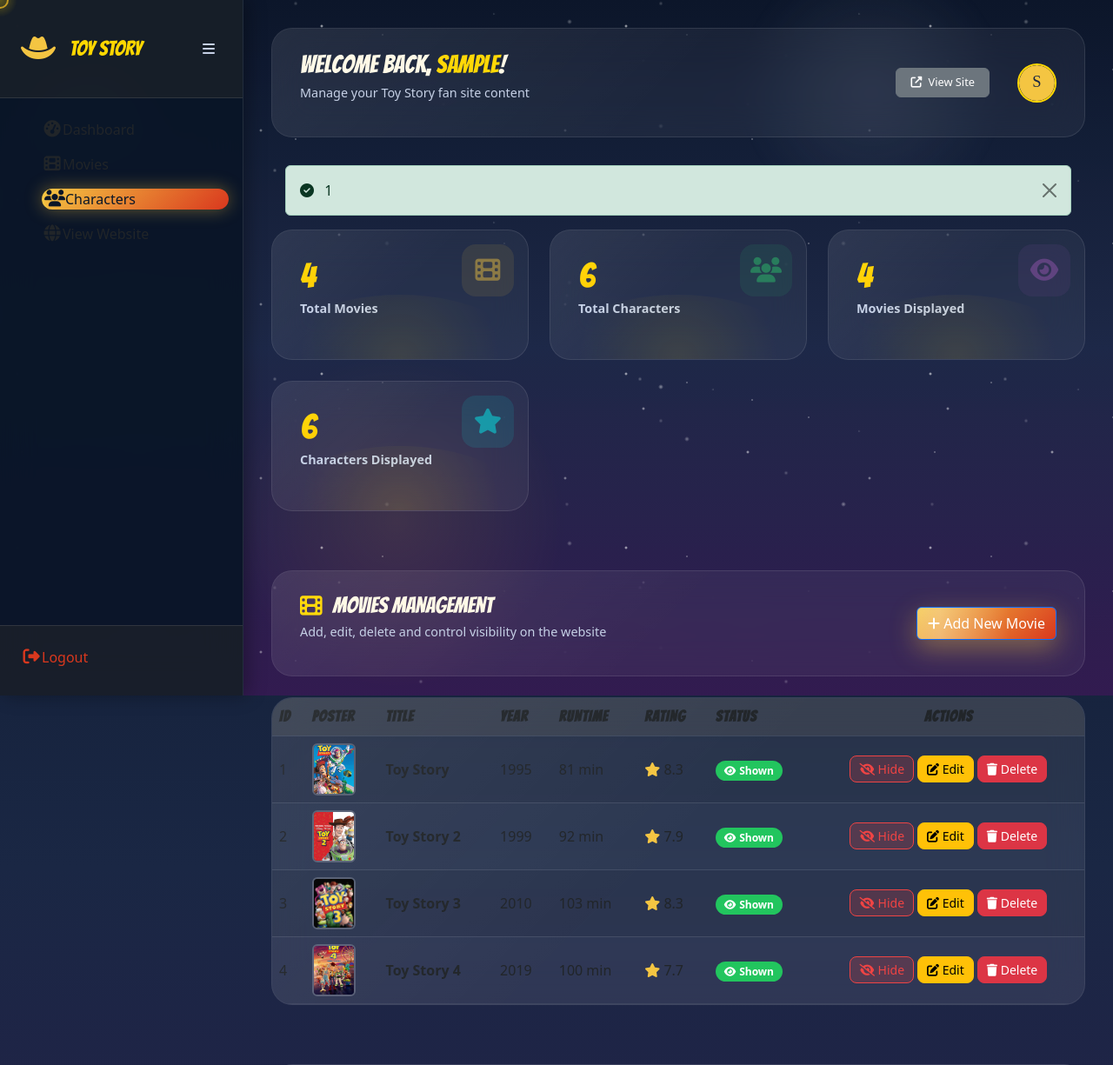
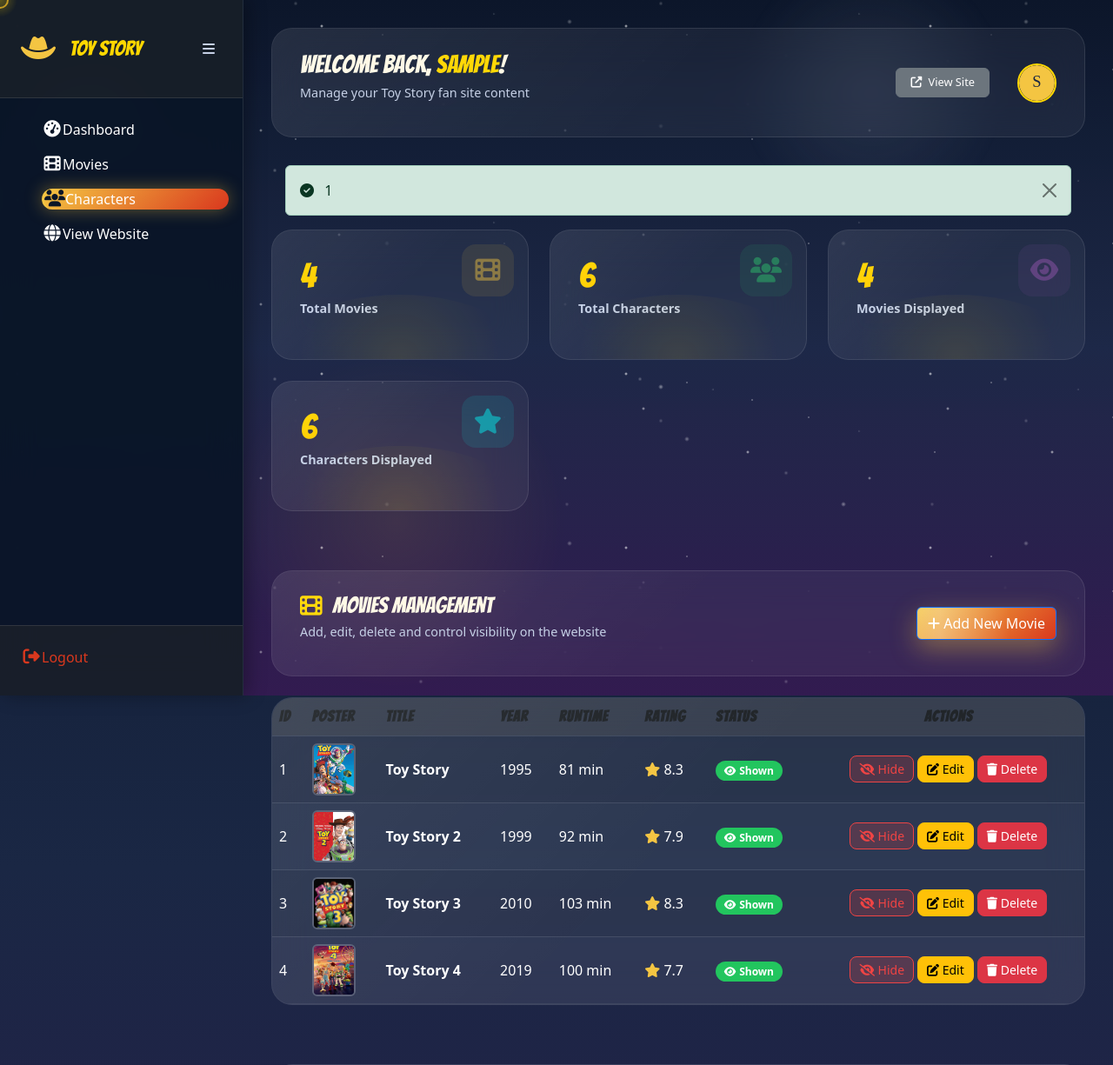
Before and after one commit to Jonas95678/IT-ELEC-TOY-STORY-dynamic, a PHP site: page /dashboard.php in a window 1280 px wide. Shown: the top 1225 px of the page at 87% size. Run offline with PHP 8.4, Linux system fonts and the light colour scheme; the visitor is signed in with stand-in values (Sample User, id 1); data comes from the database, SQL or seed files in the repository.

Commit message:
update branch

```diff
--- a/toystory_backend/admin-style.css
+++ b/toystory_backend/admin-style.css
@@ -493,9 +493,9 @@
     align-items: center;
     gap: 1rem;
     padding: 1rem 1.2rem;
-    color: var(--moonlight-silver);
+    color: #ffffff !important;
     text-decoration: none;
-    font-weight: 600;
+    font-weight: 700;
     border-radius: var(--radius-medium);
     transition: all 0.3s ease;
     position: relative;
@@ -897,7 +897,7 @@
 
 .admin-table td {
     padding: 1.2rem 1.5rem;
-    color: var(--text-cream);
+    color: #ffffff !important;
     border-bottom: 1px solid var(--glass-border);
     vertical-align: middle;
     background: transparent !important;
@@ -920,7 +920,7 @@
 /* Bootstrap table-hover compatibility */
 .table-hover tbody tr:hover {
     background: rgba(255, 255, 255, 0.08) !important;
-    color: var(--text-cream);
+    color: #ffffff !important;
 }
 
 /* Bootstrap table-striped compatibility */
```
Also changed, not shown: 1 other file.
